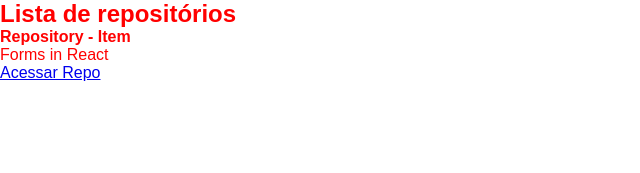
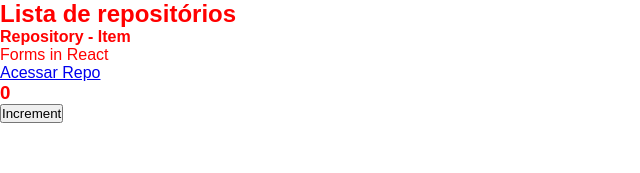
Before and after one commit to Apariciolemes/Webpack-config, a React app: page / in a window 1280 px wide. Shown: the top 173 px of the page, without its empty margins (0-640 px from the left). Built offline with nearby package versions, Linux system fonts and the light colour scheme.

Commit message:
feat(use-state): added hook use-state

```diff
--- a/src/App.jsx
+++ b/src/App.jsx
@@ -1,7 +1,13 @@
 import React from 'react';
 import { RepositoryList } from './components/RepositoryList';
+import { Counter } from './components/Counter';
 import './style/style.scss'
 
 export function App() {
-    return <RepositoryList />
+    return (
+        <>
+            <RepositoryList />
+            <Counter />
+        </>
+    )
 }
--- /dev/null
+++ b/src/components/Counter.jsx
@@ -0,0 +1,16 @@
+import React from 'react';
+import { useState } from 'react'
+
+export function Counter() {
+    const [counter, setCounter] = useState(0)
+
+    function increment() {
+        setCounter(counter + 1)
+    }
+    return (
+        <div className="counter">
+            <h3>{counter}</h3>
+            <button onClick={increment}>Increment</button>
+        </div>
+    )
+}
```
